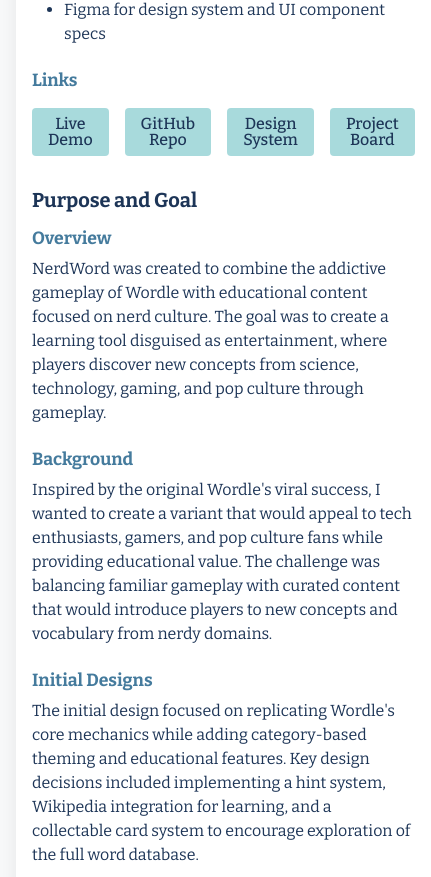
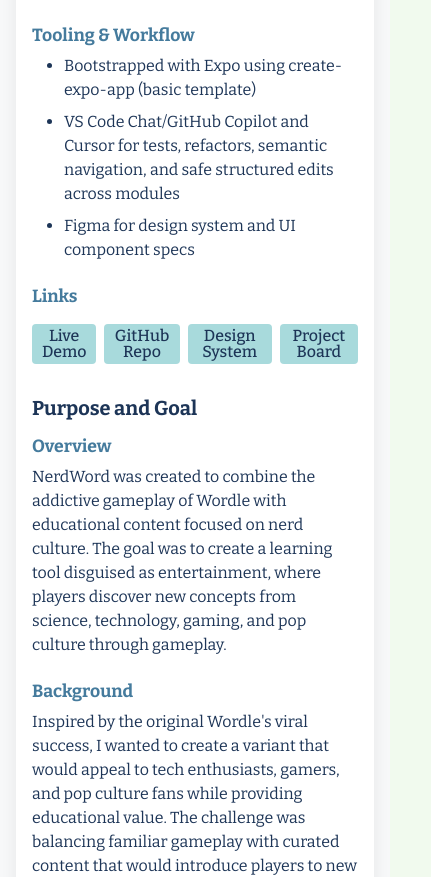
Before and after one commit to dillon-cleaver/dillon-cleaver-portfolio-next, a Next.js app: page / in a window 390 px wide. Shown: the part 3441-4318 px from the top of the page, 431 px wide, since content can reach past the window. Built offline with nearby package versions, Linux system fonts and the light colour scheme.

Commit message:
style: reduce button padding and spacing on mobile
- Reduce button padding from 0.5rem 1rem to 0.25rem 0.5rem on mobile
- Reduce gap between buttons from 1rem to 0.5rem on mobile
- Improves mobile layout and space utilization

```diff
--- a/components/Projects.module.css
+++ b/components/Projects.module.css
@@ -91,6 +91,10 @@
   .link {
     align-items: center;
     justify-content: center;
+    padding: 0.25rem 0.5rem; /* further reduced from 0.375rem 0.75rem */
+  }
+  .links {
+    gap: 0.5rem; /* reduced from 1rem */
   }
 }
 
```
